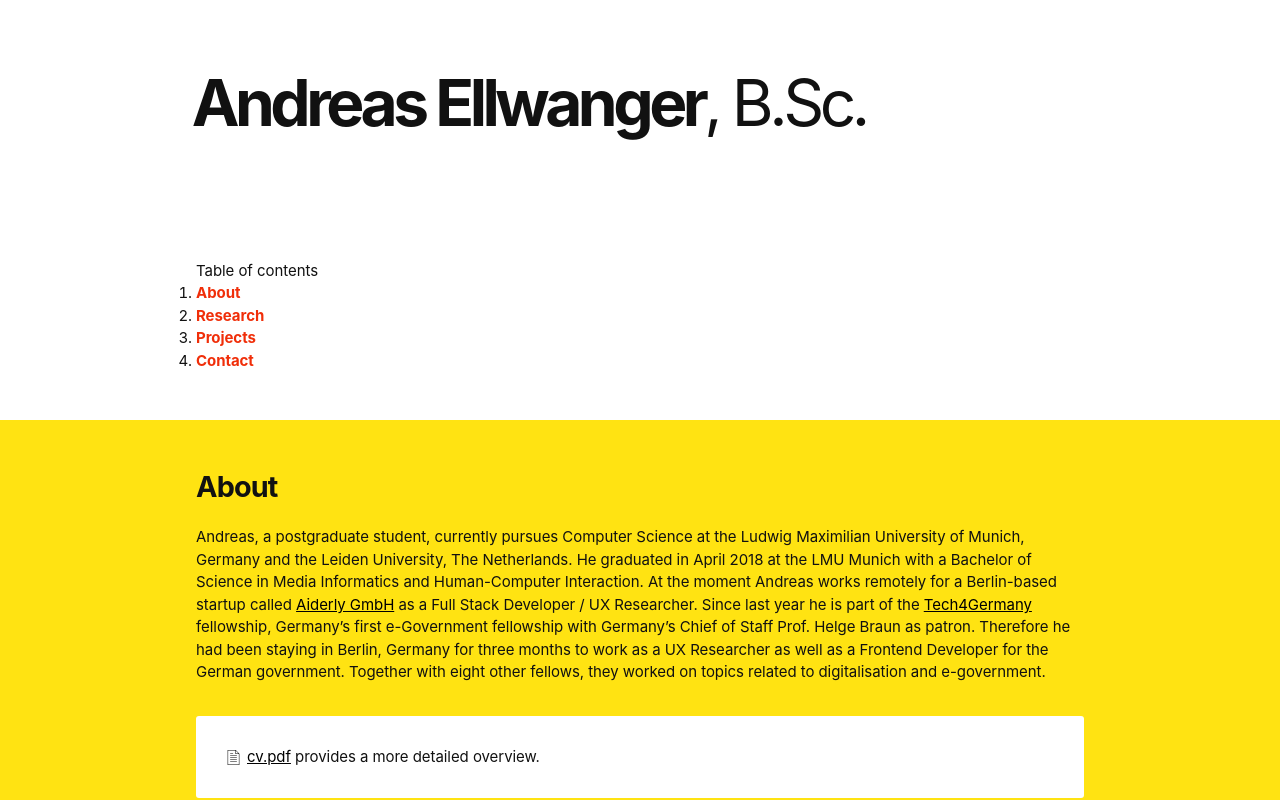
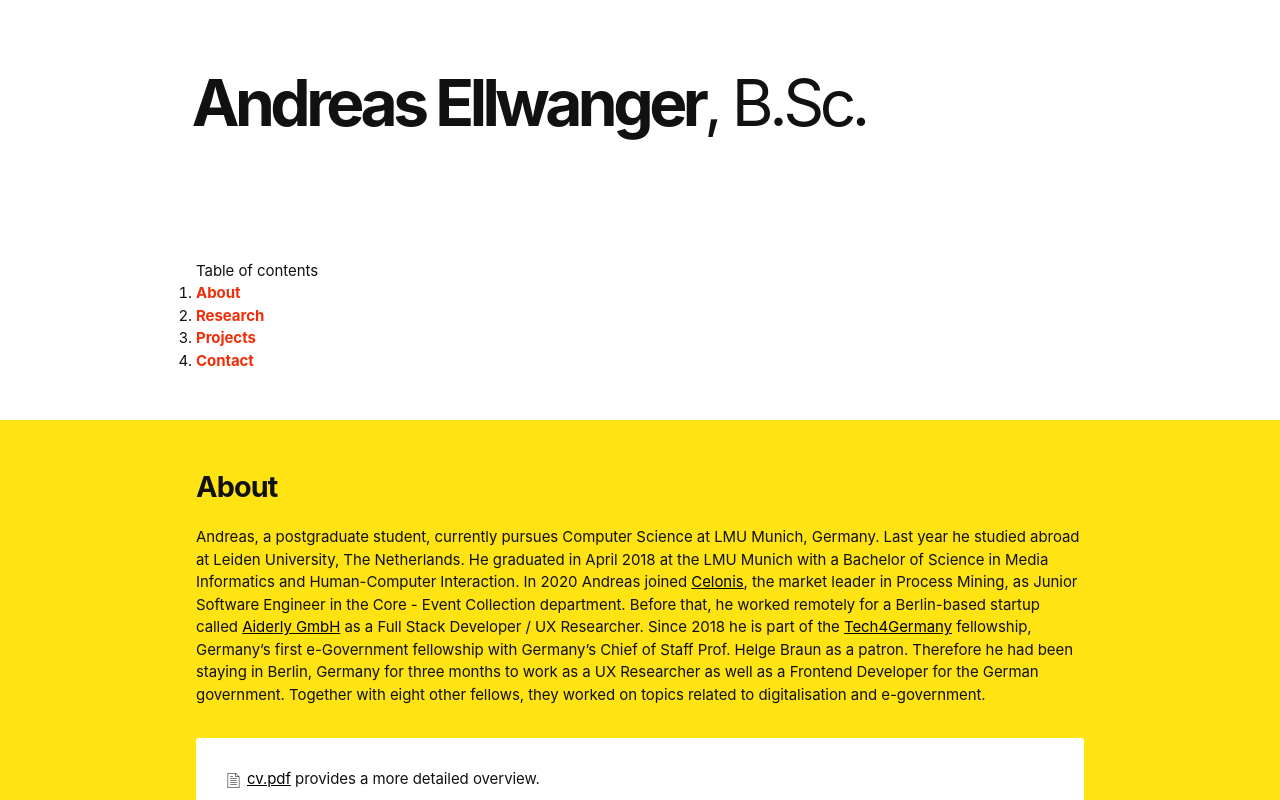
Before and after one commit to ndrsllwngr/andreasellwanger.com, a Next.js app: page / in a window 1280 px wide. Shown: the top 800 px of the page. Built offline with nearby package versions, Linux system fonts and the light colour scheme.

Commit message:
Update index.js

```diff
--- a/src/pages/index.js
+++ b/src/pages/index.js
@@ -46,22 +46,26 @@ const LandingPage = () => {
             <div>
               <p className="mb-0">
                 Andreas, a postgraduate student, currently pursues Computer
-                Science at the Ludwig Maximilian University of Munich, Germany
-                and the Leiden University, The Netherlands. He graduated in
-                April 2018 at the LMU Munich with a Bachelor of Science in Media
-                Informatics and Human-Computer Interaction. At the moment
-                Andreas works remotely for a Berlin-based startup called{" "}
+                Science at LMU Munich, Germany. Last year he studied abroad at
+                Leiden University, The Netherlands. He graduated in April 2018
+                at the LMU Munich with a Bachelor of Science in Media
+                Informatics and Human-Computer Interaction. In 2020 Andreas
+                joined <a href="https://www.celonis.com/">Celonis</a>, the
+                market leader in Process Mining, as Junior Software Engineer in
+                the Core - Event Collection department. Before that, he worked
+                remotely for a Berlin-based startup called{" "}
                 <a href="https://aiderly.de/">Aiderly GmbH</a> as a Full Stack
-                Developer / UX Researcher. Since last year he is part of the{" "}
+                Developer / UX Researcher. Since 2018 he is part of the{" "}
                 <a href="https://www.tech4germany.org/en/ueber-uns/">
                   Tech4Germany
                 </a>{" "}
                 fellowship, Germany’s first e-Government fellowship with
-                Germany’s Chief of Staff Prof. Helge Braun as patron. Therefore
-                he had been staying in Berlin, Germany for three months to work
-                as a UX Researcher as well as a Frontend Developer for the
-                German government. Together with eight other fellows, they
-                worked on topics related to digitalisation and e-government.
+                Germany’s Chief of Staff Prof. Helge Braun as a patron.
+                Therefore he had been staying in Berlin, Germany for three
+                months to work as a UX Researcher as well as a Frontend
+                Developer for the German government. Together with eight other
+                fellows, they worked on topics related to digitalisation and
+                e-government.
               </p>
             </div>
             <div className="box mt-8">
```
